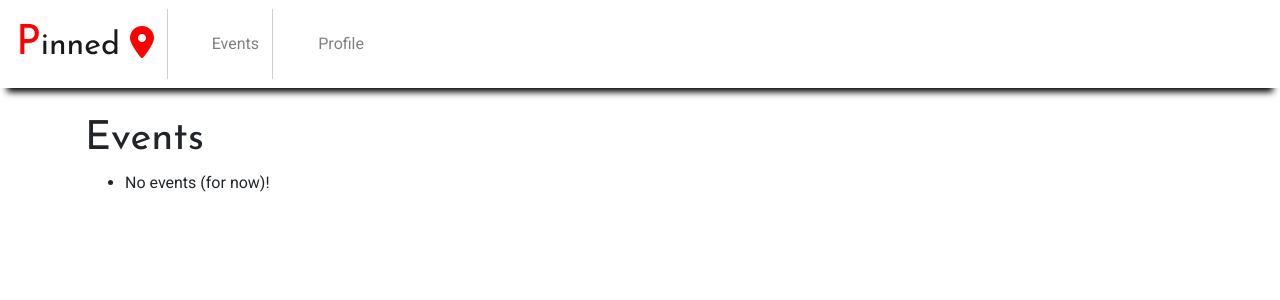
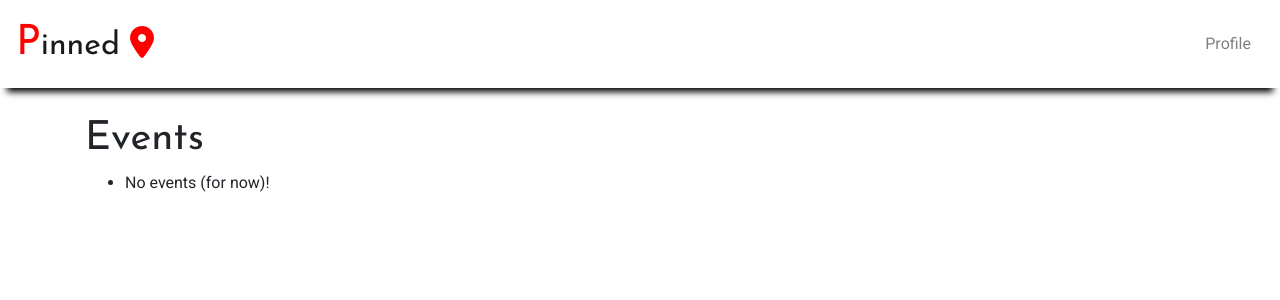
Before and after one commit to LorenzSelv/pinned, a Django app: page /events/ in a window 1280 px wide. Shown: the top 300 px of the page. Run offline with Django 3.2, Linux system fonts and the light colour scheme; data that the repository does not hold is empty; some libraries are stand-ins or nearby versions.

Commit message:
Nav edit according to mockups

```diff
--- a/core/static/core/generic.css
+++ b/core/static/core/generic.css
@@ -29,12 +29,13 @@ h1,h2,h3,h4{
     margin-bottom: 20pt;
 }
 
+.navbar .collapse{
+    justify-content: flex-end;
+}
+
 .navbar-nav .nav-link{
     line-height: 70px;
-    width: 100px;
     padding: 0 10pt;
-    border-left: 1pt solid #5c59594d;
-    transition: border-left 0.1s;
 }
 
 .nav-item{
@@ -44,12 +45,6 @@ h1,h2,h3,h4{
 
 .nav-item:hover{
     background-color: #ececec;
-}
-
-
-.nav-item:hover .nav-link{
-    border-left: 3pt solid #333;
-
 }
 
 /* Row styling */
--- a/core/templates/core/partials/nav.html
+++ b/core/templates/core/partials/nav.html
@@ -8,12 +8,6 @@
     <div class="collapse navbar-collapse" id="navbarSupportedContent">
         <ul class="navbar-nav">
             <li class="nav-item">
-
-            </li>
-            <li class="nav-item">
-                <a class="nav-link" href="{% url 'core:events' %}" data-toggle="tooltip" data-placement="bottom" title="List of events">Events</a>
-            </li>
-            <li class="nav-item">
                 <a class="nav-link" href="{% url 'core:profile' %}" data-toggle="tooltip" data-placement="bottom" title="User profile">Profile</a>
             </li>
         </ul>
```
